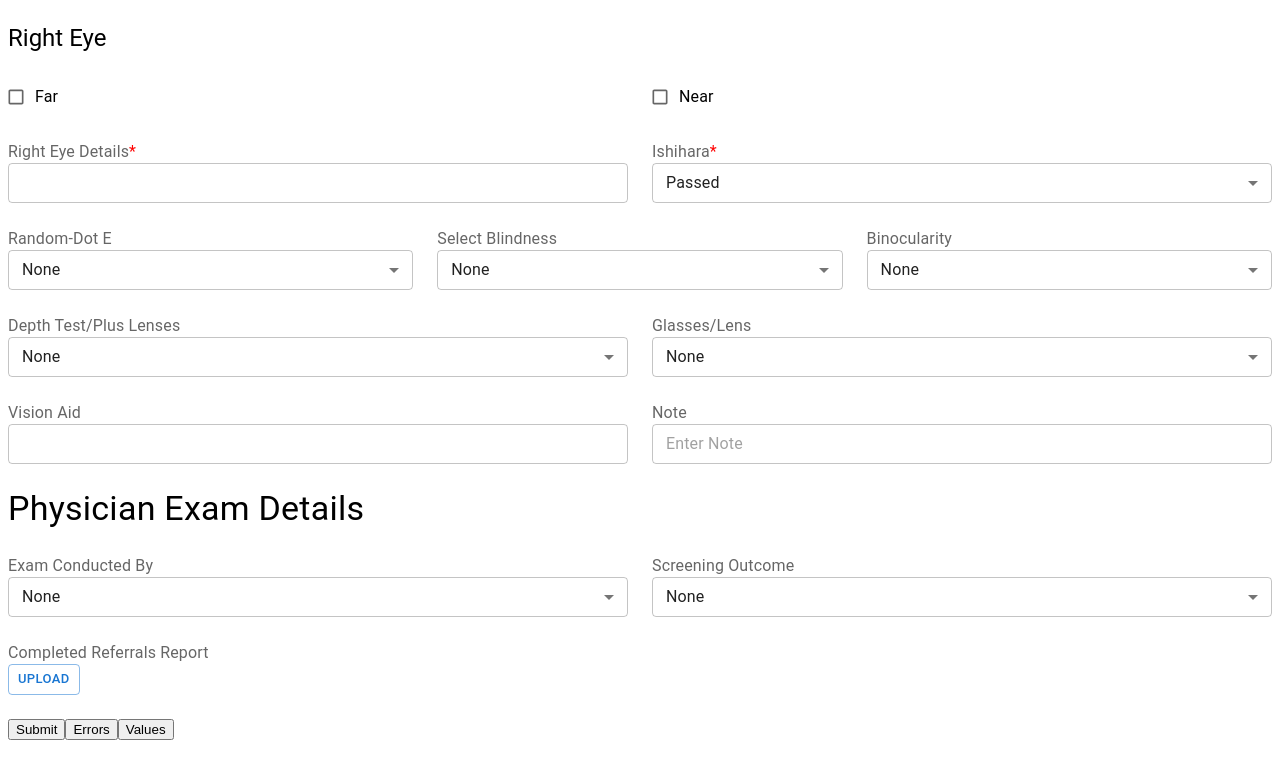
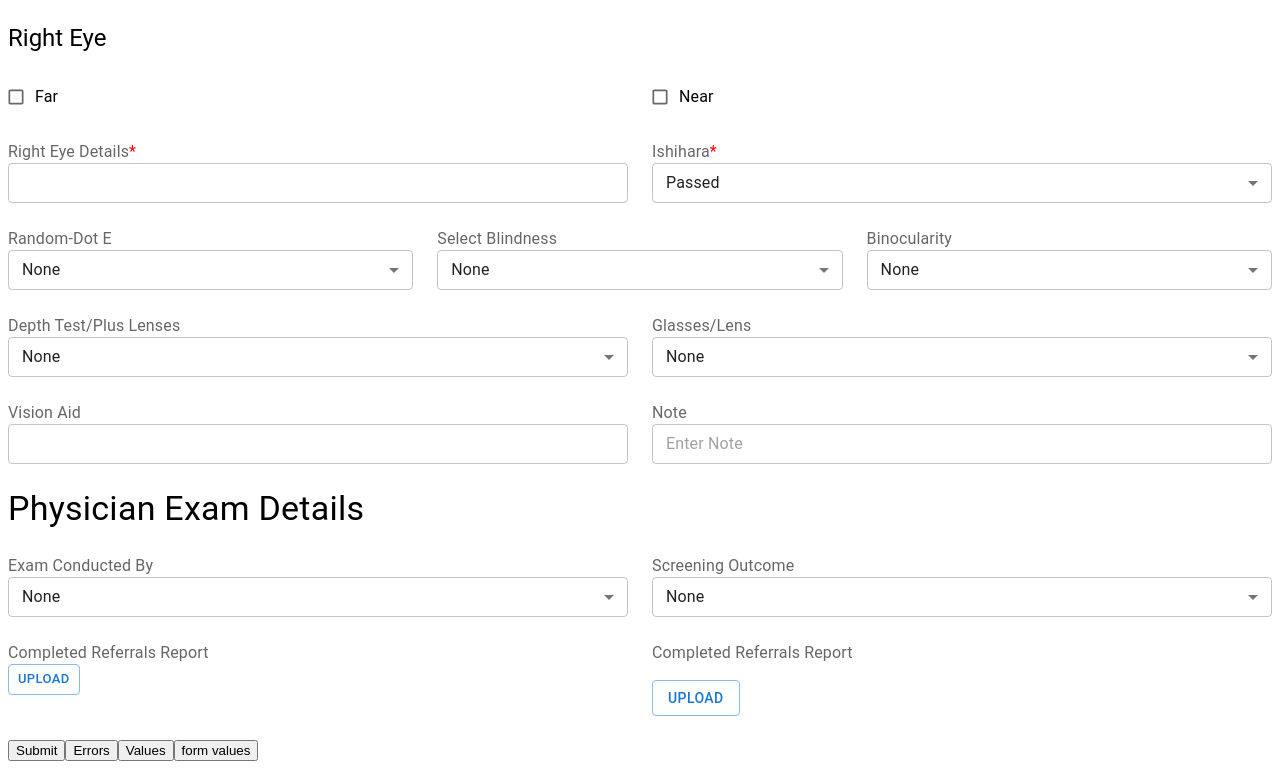
Before and after one commit to AmshenShanu07/form-sculpt, a React (Vite) app in the folder packages/form-sculpt/: page / in a window 1280 px wide. Shown: the part 730-1499 px from the top of the page. Before the commit the page ends 1478 px from the top, so only its background shows below. Built offline with nearby package versions, Linux system fonts and the light colour scheme.

Commit message:
feat: changed the structure of file when submiting

```diff
--- a/packages/form-sculpt/package.json
+++ b/packages/form-sculpt/package.json
@@ -1,6 +1,6 @@
 {
   "name": "form-sculpt",
-  "version": "0.3.0",
+  "version": "0.3.1",
   "description": "This package help to generate mui forms with yup validation from json data",
   "homepage": "https://github.com/AmshenShanu07/form-sculpt",
   "license": "Apache-2.0",
--- a/packages/form-sculpt/src/App.tsx
+++ b/packages/form-sculpt/src/App.tsx
@@ -16,7 +16,6 @@ const ButtonTemplate:React.FC<ButtonTemplateProps> = ({ errors, values }) => {
 
 const App = () => {
   const uploadFile = async (file: File) => {
-    console.log(file);
     const url = await URL.createObjectURL(file);
     return url;
   };
--- a/packages/form-sculpt/src/Components/Fields/file.tsx
+++ b/packages/form-sculpt/src/Components/Fields/file.tsx
@@ -48,12 +48,22 @@ const FormFileUpload = (props: InputFieldProps) => {
     setError('');
     setFile(e.target.files[0]);
 
+    let url:string;
+
     if (onFileUpload) {
-      const url = await onFileUpload(e.target.files[0]);
-      setValues({ ...values, [key]: url });
+      url = await onFileUpload(e.target.files[0]);
     } else {
-      setValues({ ...values, [key]: URL.createObjectURL(e.target.files[0]) });
+      url = URL.createObjectURL(e.target.files[0]);
     }
+
+    setValues({
+      ...values,
+      [key]: {
+        fileName: e.target.files[0].name || '',
+        fileUrl: url,
+      }
+    });
+
   };
 
   if (templates?.FileUploadField) {
--- a/packages/form-sculpt/src/Components/Fields/multiFile.tsx
+++ b/packages/form-sculpt/src/Components/Fields/multiFile.tsx
@@ -64,18 +64,23 @@ const FormMultiFileUpload = (props: InputFieldProps) => {
       setError('');
     }
 
-    const tempFileUrls: string[] = [];
+    const tempFileUrls: { fileName: string, fileUrl: string }[] = [];
 
     for (const file of tempFiles) {
+      let url:string;
+
       if (onFileUpload) {
-        const url = await onFileUpload(file);
-        tempFileUrls.push(url);
+        url = await onFileUpload(file);
       } else {
-        tempFileUrls.push(URL.createObjectURL(file));
+        url = URL.createObjectURL(file);
       }
+
+      tempFileUrls.push({ fileName: file.name, fileUrl: url });
+
     }
+    console.log(tempFileUrls);
 
-    setValues({ ...values, [key]: tempFileUrls });
+    setValues({ ...values, [key]: [...tempFileUrls] });
   };
 
   const clearFiles = () => {
--- a/packages/form-sculpt/src/Components/Form/FormComponent.tsx
+++ b/packages/form-sculpt/src/Components/Form/FormComponent.tsx
@@ -73,37 +73,13 @@ const FormComponent = () => {
         continue;
       }
 
-      // const { key, fieldType, isRequired } = data;
-      // let validation: any = yup;
-
-      // if (fieldType === 'checkbox') {
-      //   validation = validation['boolean']();
-      // } else if (
-      //   fieldType === 'date' ||
-      //   fieldType === 'dateTime' ||
-      //   fieldType === 'time'
-      // ){
-      //     validation = validation['date']();
-      // } else if (
-      //     fieldType === 'checkboxes' ||
-      //     fieldType === 'multiFile'
-      // ) {
-      //     validation = validation['array']()['of'](yup.string());
-      // } else {
-      //     validation = validation['string']();
-      // }
-
-      // if (isRequired) {
-      //   validation = validation['required']();
-      // }
-
       validationSchema[data.key] = getValidationCriteria(data);
     }
 
     return yup.object(validationSchema);
   };
 
-  const { control, formState, handleSubmit, reset, setValue } = useForm({ resolver: yupResolver(getYupResolver()) });
+  const { control, formState, handleSubmit, reset, setValue, getValues } = useForm({ resolver: yupResolver(getYupResolver()) });
 
   const onChangeHandler = (e: any, data: any, callback: (e: any) => any) => {
     const { fieldType, key } = data;
@@ -197,6 +173,7 @@ const FormComponent = () => {
           {renderFields(schema)}
           <Grid item xs={12}>
             {getButtonTemplate({ errors: formState.errors, values })}
+            <button onClick={()=>console.log(getValues())} >form values</button>
           </Grid>
         </Grid>
       </form>
--- a/packages/form-sculpt/src/Context/PropContext/type.ts
+++ b/packages/form-sculpt/src/Context/PropContext/type.ts
@@ -103,6 +103,8 @@ export interface SessionStylingI {
   label?: SxProps<any>;
 }
 
+
+
 export interface FormPropType {
   schema: SchemaType[];
   defaultValue?: any;
--- a/packages/form-sculpt/src/sampleData.ts
+++ b/packages/form-sculpt/src/sampleData.ts
@@ -403,7 +403,23 @@ export const sampleJsonField: SchemaType[] = [
       placeholderText: '',
     },
     fieldType: 'multiFile',
-    isRequired: false,
+    isRequired: true,
+    validation: {
+      min: 2,
+      fileSize: 300,
+      fileType: ['jpeg', 'jpg', 'png'],
+    },
+  },
+  {
+    fieldWidth: 1 / 2,
+    key: 'singleFile',
+    fieldLabel: {
+      label: 'Completed Referrals Report',
+      description: '',
+      placeholderText: '',
+    },
+    fieldType: 'file',
+    isRequired: true,
     validation: {
       min: 2,
       fileSize: 300,
--- a/packages/form-sculpt/src/utils/getValidationCriteria.ts
+++ b/packages/form-sculpt/src/utils/getValidationCriteria.ts
@@ -1,6 +1,11 @@
 import * as yup from 'yup';
 
 import { SchemaType } from '../Context/PropContext/type';
+
+const fileTypeSchema = yup.object({
+  fileName: yup.string().required(),
+  fileUrl: yup.string().required()
+});
 
 const getValidationCriteria = (data:SchemaType):yup.AnyObject => {
   const { fieldType, validation, isRequired, fieldLabel: { label } } = data;
@@ -10,7 +15,7 @@ const getValidationCriteria = (data:SchemaType):yup.AnyObject => {
     yupObj = yupObj['boolean']();
   }
 
-  if ( fieldType === 'checkboxes' || fieldType === 'multiFile' ) {
+  if ( fieldType === 'checkboxes' ) {
     yupObj = yupObj['array']()['of'](yup.string());
 
     if (validation?.min) {
@@ -36,10 +41,30 @@ const getValidationCriteria = (data:SchemaType):yup.AnyObject => {
 
   if (
     fieldType === 'select' ||
-    fieldType === 'radio' ||
-    fieldType === 'file'
+    fieldType === 'radio'
   ) {
     yupObj = yupObj['string']();
+  }
+
+  if ( fieldType === 'file' ) {
+    yupObj = fileTypeSchema;
+  }
+
+  if ( fieldType === 'multiFile' ) {
+
+    yupObj = yupObj['array']()['of'](fileTypeSchema);
+
+    if (validation?.min) {
+      yupObj = yupObj['min'](validation.min);
+    }
+
+    if (validation?.max) {
+      yupObj = yupObj['max'](validation.max);
+    }
+
+    if (!validation?.min && isRequired) {
+      yupObj = yupObj['min'](1,`${label} is a required field`);
+    }
   }
 
   if (
```
Also changed, not shown: 5 other files (tests, documents, lock files or other folders).
